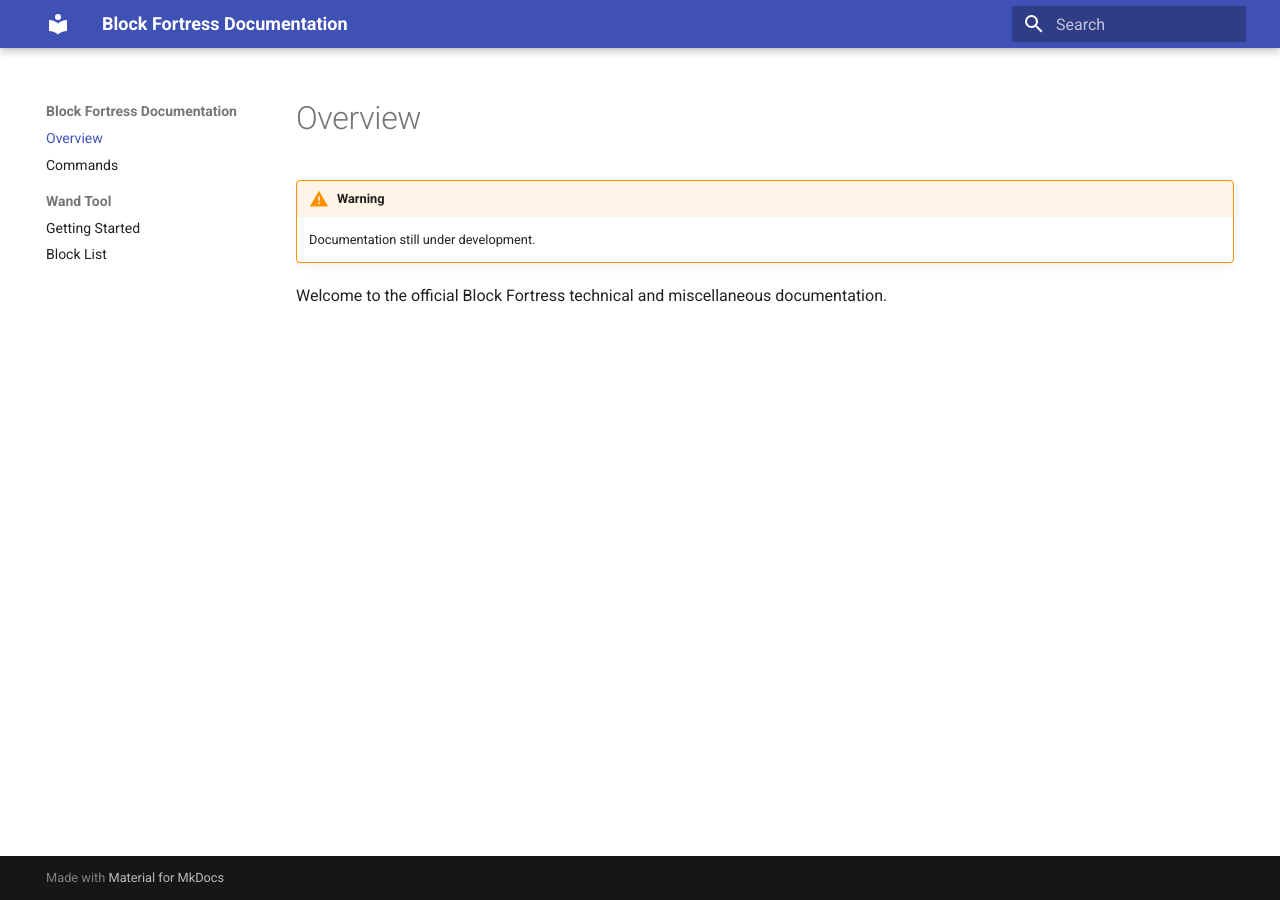
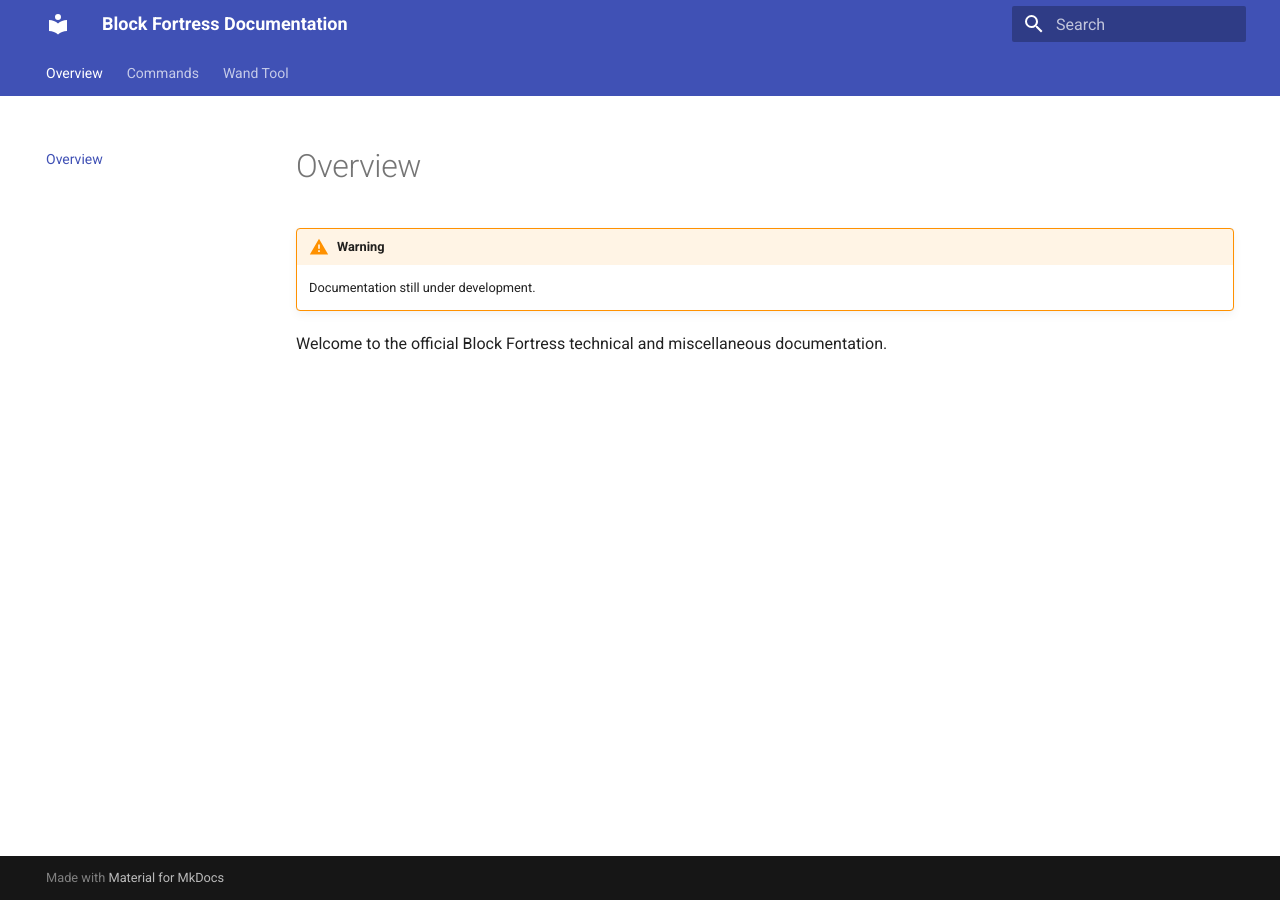
Before and after one commit to BlackTeam-Corporation/BF-Docs, an MkDocs documentation site: the page built from docs/index.md, in a window 1280 px wide. Built offline with MkDocs 1.6.1 and Material for MkDocs 9.7.7, drawn with Linux system fonts in a browser that asks for light colours; some of the changed lines change nothing that is shown.

Commit message:
Update mkdocs.yml

```diff
--- a/mkdocs.yml
+++ b/mkdocs.yml
@@ -6,8 +6,10 @@ theme:
   extra_css:
   - stylesheets/extra.css
   features:
-    - navigation.sections
-    - navigation.expand
+    - tabs
+    - instant
+    - sections
+    - expand
     - toc.integrate
 markdown_extensions:
   - admonition
```
